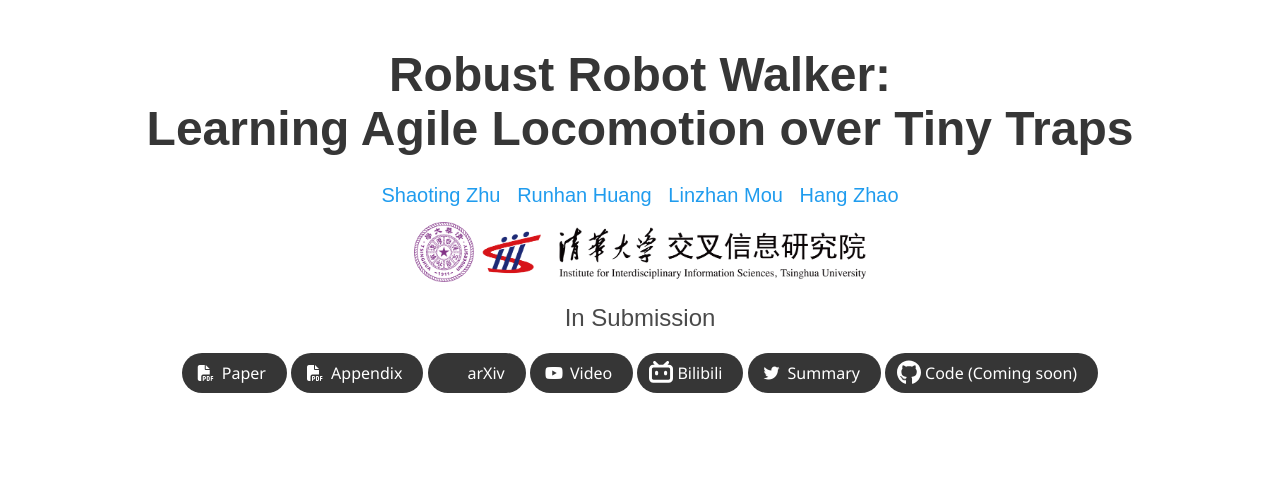
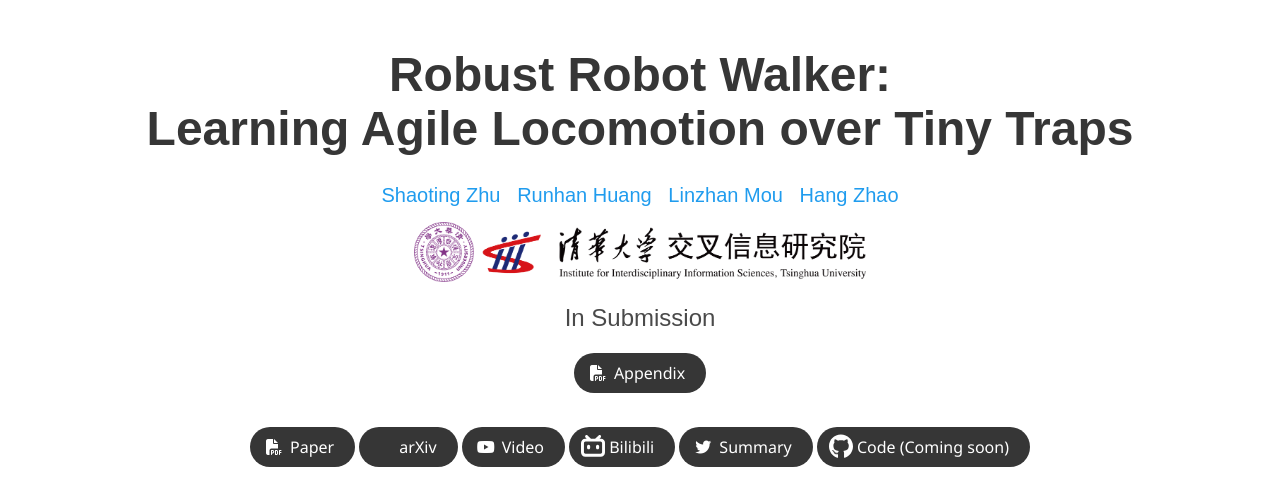
Before and after one commit to robust-robot-walker/robust-robot-walker, a plain HTML site: page index.html in a window 1280 px wide. Shown: the top 486 px of the page. Drawn offline with nearby package versions, Linux system fonts and the light colour scheme; some icons are missing; a web font is replaced by a local one.

Commit message:
Update index.html

```diff
--- a/index.html
+++ b/index.html
@@ -65,6 +65,22 @@
                         <!-- <div class="is-size-4 publication-authors">
             <b style="color:rgb(255, 100, 100);">Best Systems Paper Award Finalist (top 3)</b>
           </div> -->
+
+                       <div class="column has-text-centered">
+                            <div class="publication-links">
+                                <!-- Appendix Link. -->
+                                <span class="link-block">
+                <a href="./resources/Appendix.pdf"
+                   class="external-link button is-normal is-rounded is-dark" target="_blank">
+                  <span class="icon">
+                      <i class="fas fa-file-pdf"></i>
+                  </span>
+                                <span>Appendix</span>
+                                </a>
+                                </span>
+                            </div>
+                        </div>
+
                         <div class="column has-text-centered">
                             <div class="publication-links">
                                 <!-- PDF Link. -->
@@ -75,16 +91,6 @@
                       <i class="fas fa-file-pdf"></i>
                   </span>
                                 <span>Paper</span>
-                                </a>
-                                </span>
-                                <!-- Appendix Link. -->
-                                <span class="link-block">
-                <a href="./resources/Appendix.pdf"
-                   class="external-link button is-normal is-rounded is-dark" target="_blank">
-                  <span class="icon">
-                      <i class="fas fa-file-pdf"></i>
-                  </span>
-                                <span>Appendix</span>
                                 </a>
                                 </span>
                                 <!-- arXiv Link. -->
```
